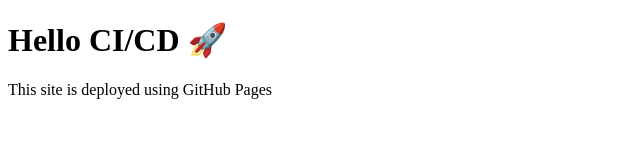
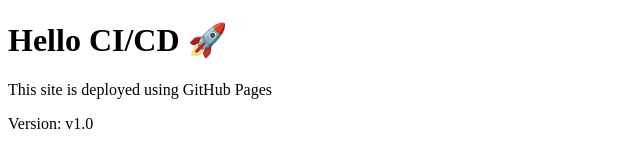
Before and after one commit to krishan1836/ci-cd-practice, a plain HTML site: page index.html in a window 1280 px wide. Shown: the full height of the page, 0-640 px from the left. Drawn offline with Linux system fonts and the light colour scheme.

Commit message:
Update index.html

```diff
--- a/index.html
+++ b/index.html
@@ -6,5 +6,6 @@
 <body>
     <h1>Hello CI/CD 🚀</h1>
     <p>This site is deployed using GitHub Pages</p>
+    <p>Version: v1.0</p>
 </body>
 </html>
```
